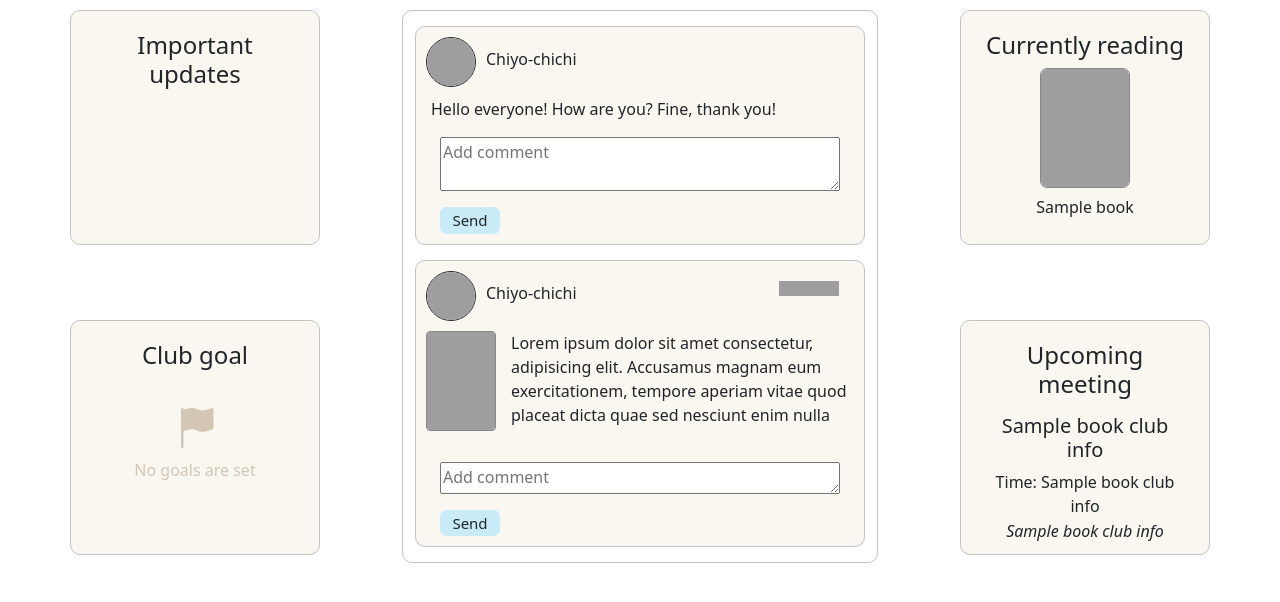
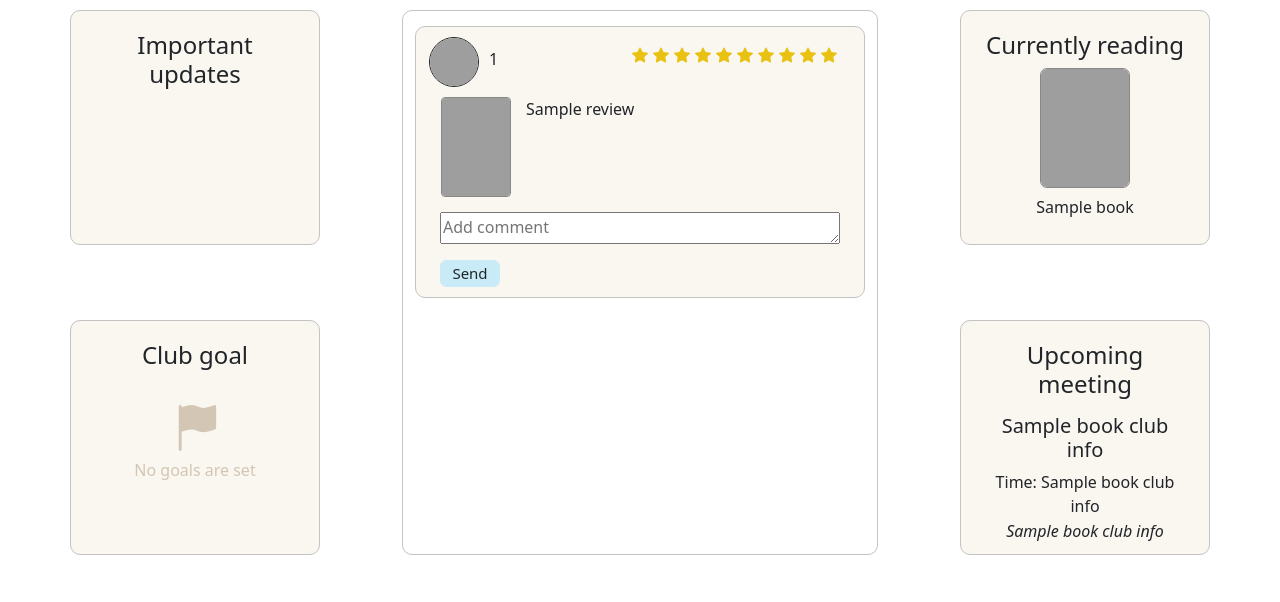
Before and after one commit to gorillagripcore/readingnook, a Flask app: page / in a window 1280 px wide. Shown: the part 65-667 px from the top of the page. Run offline with Flask 3, Linux system fonts and the light colour scheme; the visitor is signed in with stand-in values (Sample User, id 1); a database or web service that is not in the repository returns one stand-in record (values such as "Sample title"); some libraries are stand-ins or nearby versions; grey boxes are pictures that could not be loaded.

Commit message:
review feature

```diff
--- a/app.py
+++ b/app.py
@@ -3,6 +3,7 @@ import psycopg2  # pip install psycopg2
 import psycopg2.extras
 import re
 from werkzeug.security import generate_password_hash, check_password_hash
+from datetime import datetime
 
 
 app = Flask(__name__)
@@ -79,11 +80,12 @@ def home():
     else:
         user_in_club = None
 
+    cursor.execute("SELECT * FROM reviews ORDER BY date DESC")
+    reviews = cursor.fetchall()
 
     conn.commit()
     cursor.close()
-    return render_template('home.html', username=username, user_in_club=user_in_club, book_of_the_month=book_of_the_month, book_of_the_month_title=book_of_the_month_title, book_isbn=book_isbn, date=date, time=time, location=location, value=value, goal_type=goal_type)
-
+    return render_template('home.html', username=username, user_in_club=user_in_club, book_of_the_month=book_of_the_month, book_of_the_month_title=book_of_the_month_title, book_isbn=book_isbn, date=date, time=time, location=location, value=value, goal_type=goal_type, reviews=reviews)
 
 @app.route('/login/', methods=['GET', 'POST'])
 def login():
@@ -689,6 +691,7 @@ def favorite_quote():
 def book(book_isbn):
     if book_isbn in (1, 2):
         return redirect(url_for('profile'))
+    username = session['username']
 
     cursor = conn.cursor(cursor_factory=psycopg2.extras.DictCursor)
     cursor.execute(
@@ -699,10 +702,44 @@ def book(book_isbn):
         "select * from authors join authors_books on authors.author_id=authors_books.author_id where authors_books.isbn=%s", (book_isbn,))
     author_name = cursor.fetchone()
 
+    cursor.execute("SELECT * FROM reviews WHERE username=%s and book_isbn=%s", (username, book_isbn))
+    reviews = cursor.fetchone()
+
     conn.commit()
     cursor.close()
 
-    return render_template('books.html', book_isbn=book_isbn, book=book, author_name=author_name)
+    return render_template('books.html', book_isbn=book_isbn, book=book, author_name=author_name, reviews=reviews)
+
+@app.route('/review_book/<int:book_isbn>', methods=['POST'])
+def review_book(book_isbn):
+    book_isbn=book_isbn
+    username = session['username']
+
+    review_comment = request.form['review_comment']
+    rating = request.form['rating']
+
+    cursor = conn.cursor(cursor_factory=psycopg2.extras.DictCursor)
+
+    cursor.execute("INSERT INTO reviews (username, book_isbn, rating, comment, date) VALUES (%s, %s, %s, %s, %s)", (username, book_isbn, rating, review_comment, datetime.now()))
+
+    conn.commit()
+
+    return redirect(url_for('book', book_isbn=book_isbn))
+
+@app.route('/edit_review/<int:book_isbn>', methods=['POST'])
+def edit_review(book_isbn):
+    username = session['username']
+
+    review_comment = request.form['review_comment']
+    rating = request.form['rating']
+
+    cursor = conn.cursor(cursor_factory=psycopg2.extras.DictCursor)
+
+    cursor.execute("UPDATE reviews SET rating=%s, comment=%s, date=%s WHERE username=%s and book_isbn=%s", (rating, review_comment, datetime.now(), username, book_isbn))
+
+    conn.commit()
+
+    return redirect(url_for('book', book_isbn=book_isbn))
 
 @app.route('/profiles/<users>')
 def profiles(users):
--- a/static/css/home.css
+++ b/static/css/home.css
@@ -68,6 +68,7 @@
     border-radius: 50px;
     width: 50px;
     height: 50px;
+    margin-left: 3px;
 }
 
 .user>p {
@@ -120,17 +121,19 @@
 
 .star {
     display: flex;
-    height: 20px;
-    width: 20px;
     position: absolute;
     top: 18px;
-    right: 45px;
+    right: 25px;
     align-items: center;
     justify-content: center;
 }
 
-.star>img {
-    max-width: 100%;
+.star>svg {
+    height: 20px;
+    width: 20px;
+    margin-left: 1px;
+    color: #e9c110;
+    background-color: rgba(136, 136, 136, 0);
 }
 
 .rating {
@@ -143,11 +146,7 @@
     width: 70px;
     border-radius: 4px;
     border: 1px solid #888;
-}
-
-.bi{
-    margin-top: 10px;
-    margin-left: 80px;
+    margin-left: 15px;
 }
 
 .if_none{
@@ -155,7 +154,9 @@
     padding: 5px;
 }
 
-svg{
+.home_icon{
+    margin-top: 10px;
+    margin-left: 80px;
     width: 50px;
     height: 50px;
     padding: 2px;
--- a/templates/home.html
+++ b/templates/home.html
@@ -6,7 +6,8 @@
   <meta http-equiv="X-UA-Compatible" content="IE=edge">
   <meta name="viewport" content="width=device-width, initial-scale=1.0">
   <title>Reading Nook</title>
-  <link rel="icon" href="https://cdn.discordapp.com/attachments/1078973373608112128/1099769461256503396/Untitled_Artwork.png">
+  <link rel="icon"
+    href="https://cdn.discordapp.com/attachments/1078973373608112128/1099769461256503396/Untitled_Artwork.png">
   <link href="https://cdn.jsdelivr.net/npm/bootstrap@5.3.0-alpha1/dist/css/bootstrap.min.css" rel="stylesheet"
     integrity="sha384-GLhlTQ8iRABdZLl6O3oVMWSktQOp6b7In1Zl3/Jr59b6EGGoI1aFkw7cmDA6j6gD" crossorigin="anonymous">
   <link rel="stylesheet" href="{{ url_for('static', filename='css/style.css') }}">
@@ -27,14 +28,17 @@
       </div>
       <div class="col-6 col-sm-3 mx-auto widget club_goal">
         <h4>Club goal</h4>
-        <svg xmlns="http://www.w3.org/2000/svg" width="50" height="50" fill="currentColor" class="bi bi-flag-fill if_none" viewBox="0 0 16 16">
-          <path d="M14.778.085A.5.5 0 0 1 15 .5V8a.5.5 0 0 1-.314.464L14.5 8l.186.464-.003.001-.006.003-.023.009a12.435 12.435 0 0 1-.397.15c-.264.095-.631.223-1.047.35-.816.252-1.879.523-2.71.523-.847 0-1.548-.28-2.158-.525l-.028-.01C7.68 8.71 7.14 8.5 6.5 8.5c-.7 0-1.638.23-2.437.477A19.626 19.626 0 0 0 3 9.342V15.5a.5.5 0 0 1-1 0V.5a.5.5 0 0 1 1 0v.282c.226-.079.496-.17.79-.26C4.606.272 5.67 0 6.5 0c.84 0 1.524.277 2.121.519l.043.018C9.286.788 9.828 1 10.5 1c.7 0 1.638-.23 2.437-.477a19.587 19.587 0 0 0 1.349-.476l.019-.007.004-.002h.001"/>
+        <svg xmlns="http://www.w3.org/2000/svg" width="50" height="50" fill="currentColor"
+          class="bi bi-flag-fill if_none home_icon" viewBox="0 0 16 16">
+          <path
+            d="M14.778.085A.5.5 0 0 1 15 .5V8a.5.5 0 0 1-.314.464L14.5 8l.186.464-.003.001-.006.003-.023.009a12.435 12.435 0 0 1-.397.15c-.264.095-.631.223-1.047.35-.816.252-1.879.523-2.71.523-.847 0-1.548-.28-2.158-.525l-.028-.01C7.68 8.71 7.14 8.5 6.5 8.5c-.7 0-1.638.23-2.437.477A19.626 19.626 0 0 0 3 9.342V15.5a.5.5 0 0 1-1 0V.5a.5.5 0 0 1 1 0v.282c.226-.079.496-.17.79-.26C4.606.272 5.67 0 6.5 0c.84 0 1.524.277 2.121.519l.043.018C9.286.788 9.828 1 10.5 1c.7 0 1.638-.23 2.437-.477a19.587 19.587 0 0 0 1.349-.476l.019-.007.004-.002h.001" />
         </svg>
         <p class="text-center if_none">No goals are set</p>
       </div>
     </div>
 
     <div class="col home_container">
+      <!--
       <div class="col-6 col-sm-3 mx-auto posts">
         <div class="col user user_post">
           <img src="https://i1.sndcdn.com/artworks-000081774154-2c17bp-t500x500.jpg" alt="">
@@ -53,28 +57,30 @@
           </form>
         </div>
       </div>
-
+      -->
+        {% for review in reviews %}
         <div class="col-6 col-sm-3 mx-auto posts">
           <div class="user user_post">
-          <img src="https://i1.sndcdn.com/artworks-000081774154-2c17bp-t500x500.jpg" alt="">
-          <p>Chiyo-chichi</p>
+            <!-- add each users profile picture -->
+            <img src="#" alt="">
+            <p>{{ review[0] }}</p>
           </div>
           <div class="star_container">
             <div class="star">
-            <img src="https://static.vecteezy.com/system/resources/thumbnails/001/189/165/small/star.png" alt="">
-            <img src="https://static.vecteezy.com/system/resources/thumbnails/001/189/165/small/star.png" alt="">
-            <img src="https://static.vecteezy.com/system/resources/thumbnails/001/189/165/small/star.png" alt="">
+              {% for _ in range(review[2]) %}
+              <svg xmlns="http://www.w3.org/2000/svg" width="20" height="20" fill="currentColor" class="bi bi-star-fill"
+                viewBox="0 0 16 16">
+                <path
+                  d="M3.612 15.443c-.386.198-.824-.149-.746-.592l.83-4.73L.173 6.765c-.329-.314-.158-.888.283-.95l4.898-.696L7.538.792c.197-.39.73-.39.927 0l2.184 4.327 4.898.696c.441.062.612.636.282.95l-3.522 3.356.83 4.73c.078.443-.36.79-.746.592L8 13.187l-4.389 2.256z" />
+              </svg>
+              {% endfor %}
             </div>
           </div>
           <div class="rating">
-          <img src="https://images.penguinrandomhouse.com/cover/9780307455192" alt="">
+            <!-- add book cover -->
+            <img src="#" alt="">
             <p class="content">
-            Lorem ipsum dolor sit amet consectetur, adipisicing elit. Accusamus magnam eum exercitationem, tempore
-            aperiam
-            vitae quod placeat dicta quae sed nesciunt enim nulla adipisci nobis dolores ullam in fugiat labore. Lorem
-            ipsum dolor sit amet, consectetur adipisicing elit. Unde reiciendis eaque temporibus! Vero sint maxime
-            eveniet
-            debitis atque maiores ducimus. Quos maxime repellat hic quaerat ex ducimus ipsam sint eius!
+              {{ review[3] }}
             </p>
           </div>
           <div class="col text-center">
@@ -84,32 +90,39 @@
             </form>
           </div>
         </div>
+        {% endfor %}
     </div>
 
     <div class="col">
       <div class="col-6 col-sm-3 mx-auto widget current_book">
         <h4>Currently reading</h4>
         {% if user_in_club==None or book_of_the_month==None %}
-        <svg xmlns="http://www.w3.org/2000/svg" width="50" height="50" fill="currentColor" class="bi bi-bookmark-heart-fill if_none" viewBox="0 0 16 16">
-          <path d="M2 15.5a.5.5 0 0 0 .74.439L8 13.069l5.26 2.87A.5.5 0 0 0 14 15.5V2a2 2 0 0 0-2-2H4a2 2 0 0 0-2 2v13.5zM8 4.41c1.387-1.425 4.854 1.07 0 4.277C3.146 5.48 6.613 2.986 8 4.412z"/>
+        <svg xmlns="http://www.w3.org/2000/svg" width="50" height="50" fill="currentColor"
+          class="bi bi-bookmark-heart-fill if_none home_icon" viewBox="0 0 16 16">
+          <path
+            d="M2 15.5a.5.5 0 0 0 .74.439L8 13.069l5.26 2.87A.5.5 0 0 0 14 15.5V2a2 2 0 0 0-2-2H4a2 2 0 0 0-2 2v13.5zM8 4.41c1.387-1.425 4.854 1.07 0 4.277C3.146 5.48 6.613 2.986 8 4.412z" />
         </svg>
         <p class="text-center if_none">A book has not been chosen</p>
         {% else %}
-        <a href="{{ url_for('book', book_isbn=book_isbn) }}"><img src="{{book_of_the_month}}" alt="book cover" class="book_cover"></a>
+        <a href="{{ url_for('book', book_isbn=book_isbn) }}"><img src="{{book_of_the_month}}" alt="book cover"
+            class="book_cover"></a>
         <h6 class="text-center">{{ book_of_the_month_title }}</h6>
         {% endif %}
       </div>
       <div class="col-6 col-sm-3 mx-auto widget meeting_info">
         <h4>Upcoming meeting</h4>
         {% if user_in_club==None or date==None %}
-        <svg xmlns="http://www.w3.org/2000/svg" width="50" height="50" fill="currentColor" class="bi bi-geo-alt-fill if_none" viewBox="0 0 16 16">
-          <path d="M8 16s6-5.686 6-10A6 6 0 0 0 2 6c0 4.314 6 10 6 10zm0-7a3 3 0 1 1 0-6 3 3 0 0 1 0 6z"/>
+        <svg xmlns="http://www.w3.org/2000/svg" width="50" height="50" fill="currentColor"
+          class="bi bi-geo-alt-fill if_none home_icon" viewBox="0 0 16 16">
+          <path d="M8 16s6-5.686 6-10A6 6 0 0 0 2 6c0 4.314 6 10 6 10zm0-7a3 3 0 1 1 0-6 3 3 0 0 1 0 6z" />
         </svg>
         <p class="text-center if_none">There is no upcoming meeting</p>
         {% else %}
         <h5 class="text-center meeting_date">{{ date }}</h5>
         <p class="text-center meeting_date">Time: {{ time }}</p>
-        <em><p class="text-center meeting_date">{{ location }}</p></em>
+        <em>
+          <p class="text-center meeting_date">{{ location }}</p>
+        </em>
         {% endif %}
       </div>
     </div>
```
Also changed, not shown: static/css/books.css (+82 -0 lines), templates/books.html (+52 -1 lines). Lines whose indentation alone changed are shown as unchanged.
